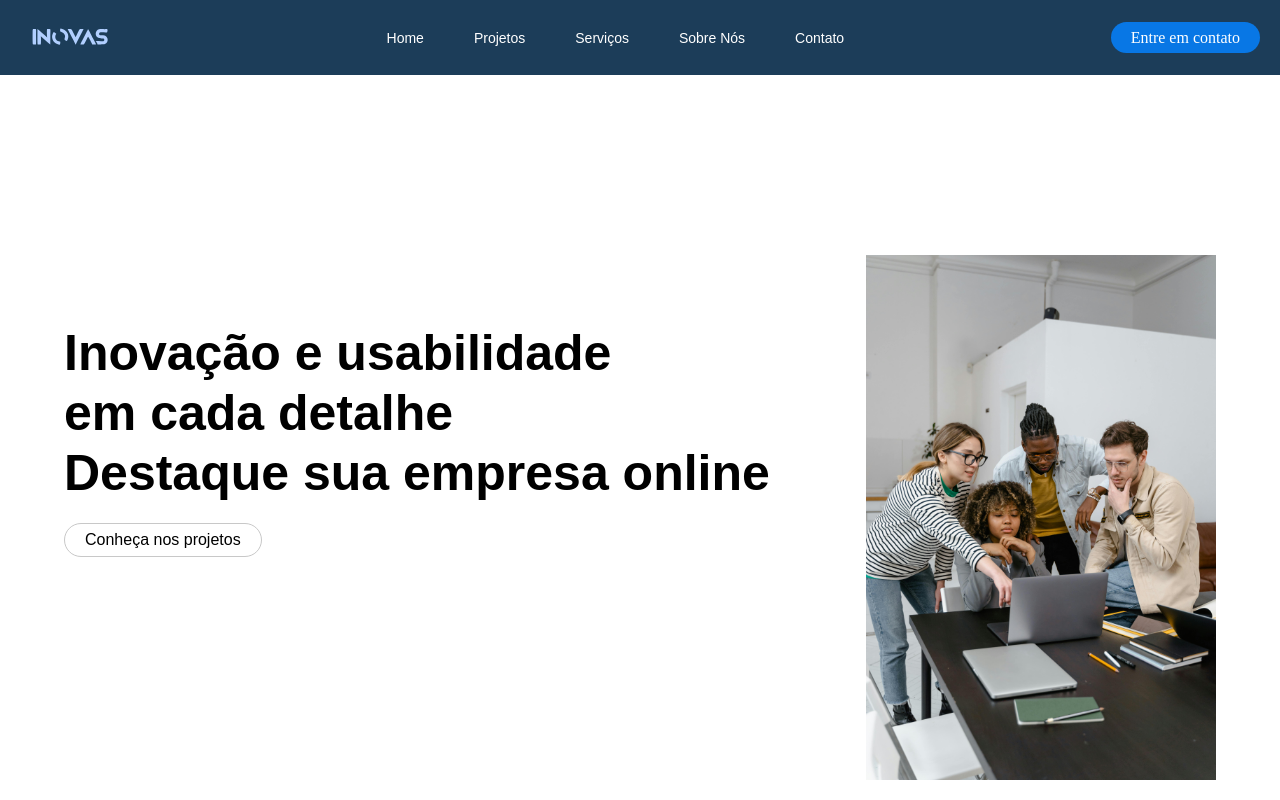
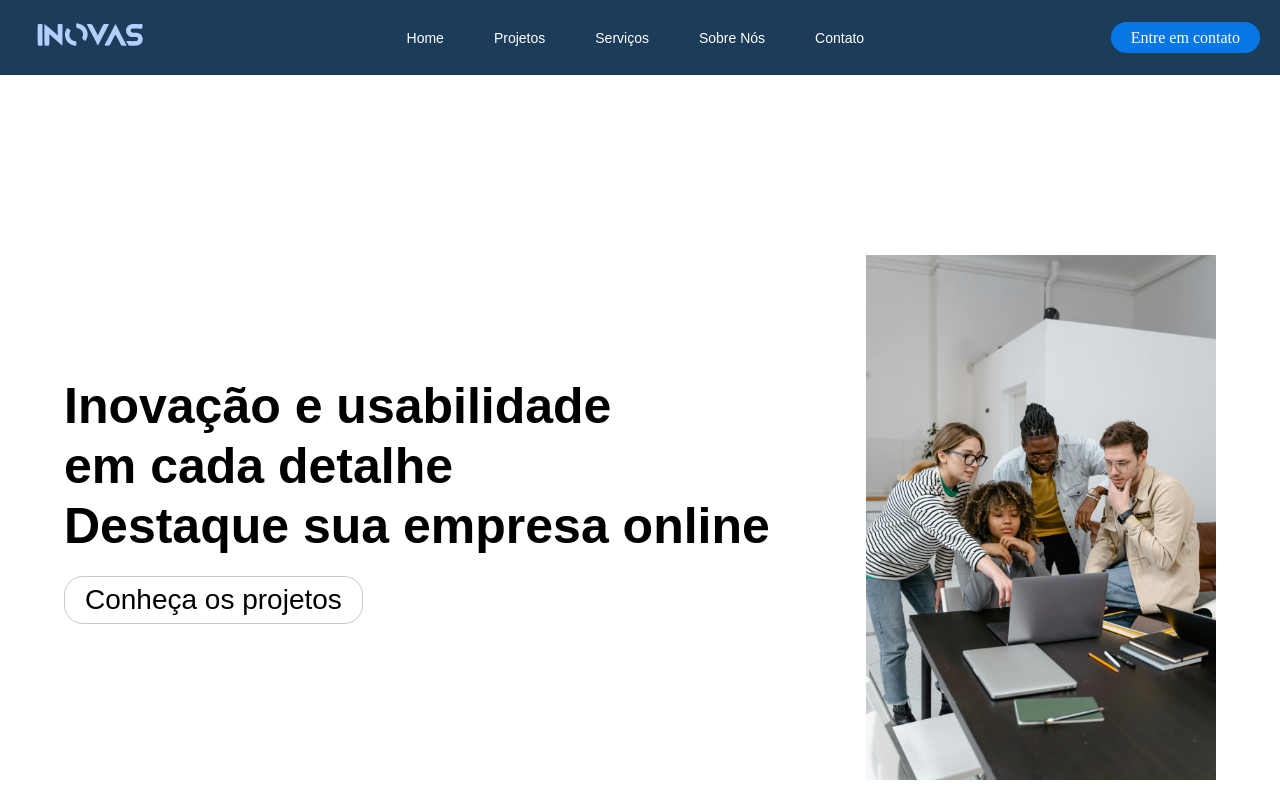
Before and after one commit to inovaSociety/inova---Projeto-3, a React (Vite) app in the folder inova/: page / in a window 1280 px wide. Built offline with nearby package versions, Linux system fonts and the light colour scheme.

Commit message:
Corrigindo o a estilização do home e nav bar

```diff
--- a/inova/src/components/home/Home.jsx
+++ b/inova/src/components/home/Home.jsx
@@ -10,7 +10,7 @@ const Home = () => {
                     <div className='line'>Inovação e usabilidade <br></br> em cada detalhe <br></br> Destaque sua empresa online</div>
                 </div>
                 <div className='links'>
-                    <a href="" className='b-teste'>Conheça nos projetos</a>
+                    <a href="" className='b-teste'>Conheça os projetos</a>
                 </div>
             </div>
             <div className='h-right'>
--- a/inova/src/components/home/Style.css
+++ b/inova/src/components/home/Style.css
@@ -19,6 +19,7 @@
     font-weight: bold;
     line-height: 60px;
     margin: 20px 0;
+    margin-top: 140px;
 }
 
 .links{
@@ -31,6 +32,7 @@
 .links a {
     text-decoration: none;
     font-family: Arial, Helvetica, sans-serif;
+    font-size: 28px;
     color: black;
     text-align: center;
     border: 0.5mm solid rgb(200, 200, 200);
--- a/inova/src/components/navbar/Index.jsx
+++ b/inova/src/components/navbar/Index.jsx
@@ -8,7 +8,7 @@ const Index = () => {
         <div className='header'>
             <div className='container'>
             <div className='logo'>
-                <img src={logo} alt="logo do site " />
+                <img src={logo} alt="logo do site " width={80} />
             </div>
             <div className='right'>
                 <a href="">Home</a>
--- a/inova/src/components/navbar/Style.css
+++ b/inova/src/components/navbar/Style.css
@@ -22,11 +22,11 @@
     display: flex;
     align-items: center;
     justify-content: center;
-    margin-top: 31px;
+    margin-top: 40px;
 }
 
 .logo img{
-    width: 100px;
+    width: 140px;
 }
 
 .right{
```
